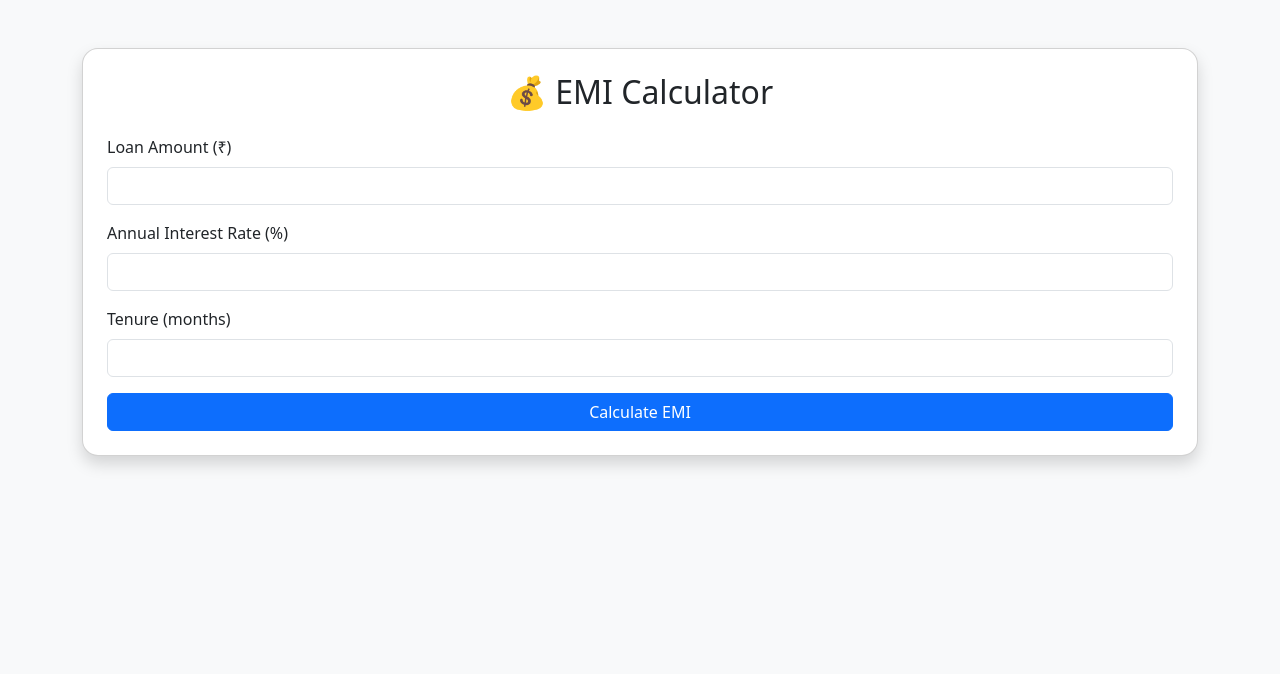
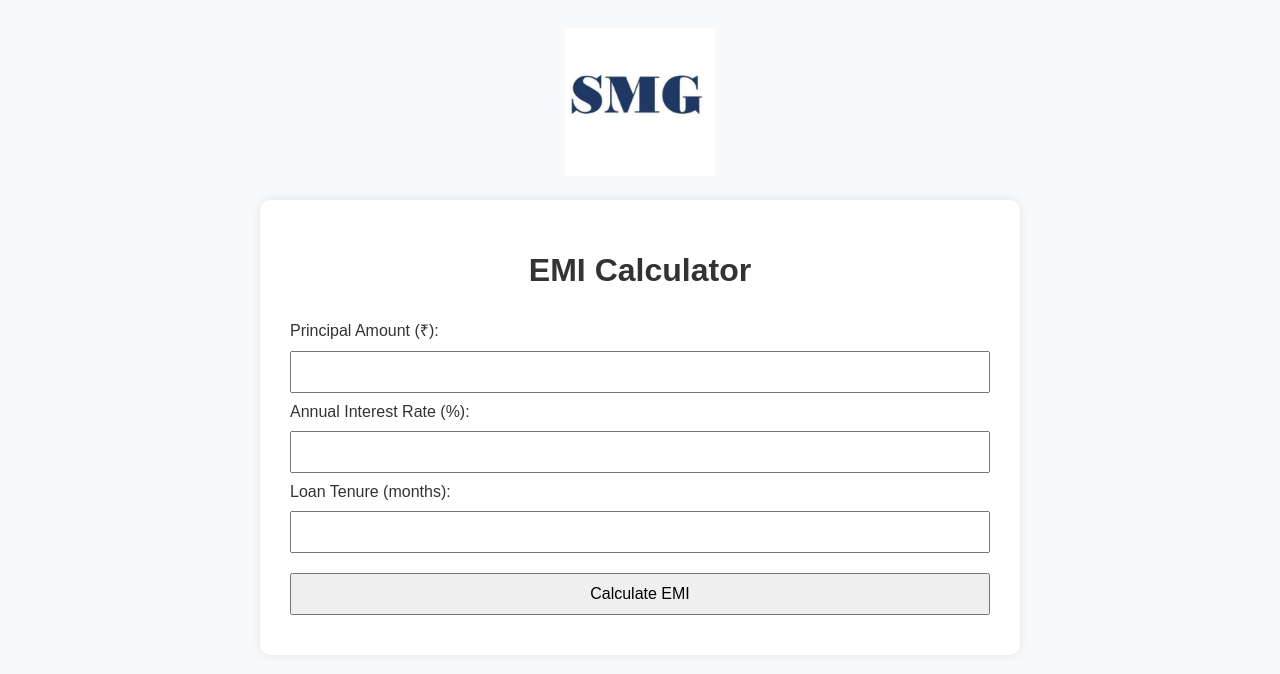
Before and after one commit to RahulLila4/EMI_Calculator, a Flask app: page / in a window 1280 px wide. Shown: the top 674 px of the page. Run offline with Flask 3, Linux system fonts and the light colour scheme.

Commit message:
Added SMG logo to the homepage

```diff
--- a/templates/index.html
+++ b/templates/index.html
@@ -3,71 +3,94 @@
 <head>
     <meta charset="UTF-8">
     <title>EMI Calculator</title>
-    <link href="https://cdn.jsdelivr.net/npm/bootstrap@5.3.3/dist/css/bootstrap.min.css" rel="stylesheet">
+    <script src="https://cdn.jsdelivr.net/npm/chart.js"></script>
+    <style>
+        body {
+            font-family: Arial, sans-serif;
+            padding: 20px;
+            background: #f8f9fa;
+            color: #333;
+        }
+        .container {
+            max-width: 700px;
+            margin: auto;
+            background: white;
+            padding: 30px;
+            border-radius: 10px;
+            box-shadow: 0 0 10px rgba(0,0,0,0.1);
+        }
+        h1 {
+            text-align: center;
+            margin-bottom: 30px;
+        }
+        form {
+            display: flex;
+            flex-direction: column;
+        }
+        input, button {
+            margin: 10px 0;
+            padding: 10px;
+            font-size: 16px;
+        }
+        .result {
+            margin-top: 20px;
+            background: #e9ecef;
+            padding: 20px;
+            border-radius: 8px;
+        }
+        canvas {
+            margin-top: 30px;
+        }
+    </style>
 </head>
-<body class="bg-light">
+<body>
+    <!-- ✅ SMG Logo -->
+    <div style="text-align:center; margin-bottom: 20px;">
+        <img src="{{ url_for('static', filename='smg_logo.png') }}" alt="SMG Logo" width="150">
+    </div>
 
-<div class="container mt-5">
-    <div class="card shadow p-4 rounded-4">
-        <h2 class="text-center mb-4">💰 EMI Calculator</h2>
+    <div class="container">
+        <h1>EMI Calculator</h1>
         <form method="POST">
-            <div class="mb-3">
-                <label for="principal" class="form-label">Loan Amount (₹)</label>
-                <input type="number" step="0.01" class="form-control" id="principal" name="principal" required>
-            </div>
-            <div class="mb-3">
-                <label for="rate" class="form-label">Annual Interest Rate (%)</label>
-                <input type="number" step="0.01" class="form-control" id="rate" name="rate" required>
-            </div>
-            <div class="mb-3">
-                <label for="tenure" class="form-label">Tenure (months)</label>
-                <input type="number" class="form-control" id="tenure" name="tenure" required>
-            </div>
-            <button type="submit" class="btn btn-primary w-100">Calculate EMI</button>
+            <label for="principal">Principal Amount (₹):</label>
+            <input type="number" name="principal" required>
+
+            <label for="rate">Annual Interest Rate (%):</label>
+            <input type="number" step="0.01" name="rate" required>
+
+            <label for="tenure">Loan Tenure (months):</label>
+            <input type="number" name="tenure" required>
+
+            <button type="submit">Calculate EMI</button>
         </form>
 
         {% if emi %}
-        <div class="mt-4">
-            <h5>📊 EMI Results</h5>
-            <ul class="list-group">
-                <li class="list-group-item">Monthly EMI: ₹{{ '%.2f'|format(emi) }}</li>
-                <li class="list-group-item">Total Payment: ₹{{ '%.2f'|format(total_payment) }}</li>
-                <li class="list-group-item">Total Interest: ₹{{ '%.2f'|format(total_interest) }}</li>
-            </ul>
+        <div class="result">
+            <p><strong>Monthly EMI:</strong> ₹{{ emi | round(2) }}</p>
+            <p><strong>Total Payment:</strong> ₹{{ total_payment | round(2) }}</p>
+            <p><strong>Total Interest:</strong> ₹{{ total_interest | round(2) }}</p>
         </div>
 
-        <canvas id="emiLineChart" class="mt-4"></canvas>
-        {% endif %}
-    </div>
-</div>
-
-<script src="https://cdn.jsdelivr.net/npm/chart.js"></script>
+        <!-- Line Chart for EMI Breakdown -->
+        <canvas id="emiChart"></canvas>
         <script>
-    {% if emi %}
-    const months = [...Array({{ tenure }}).keys()].map(i => i + 1);
-    const interestData = {{ interest_list | tojson }};
-    const principalData = {{ principal_list | tojson }};
-
-    new Chart(document.getElementById('emiLineChart'), {
+            const ctx = document.getElementById('emiChart').getContext('2d');
+            const chart = new Chart(ctx, {
                 type: 'line',
                 data: {
-            labels: months,
+                    labels: Array.from({length: {{ tenure }}}, (_, i) => i + 1),
                     datasets: [
                         {
-                    label: 'Interest Component',
-                    data: interestData,
-                    borderColor: '#dc3545',
-                    backgroundColor: 'rgba(220, 53, 69, 0.2)',
-                    fill: true,
-                    tension: 0.4
+                            label: 'Principal Component',
+                            data: {{ principal_list | safe }},
+                            borderColor: 'green',
+                            fill: false
                         },
                         {
-                    label: 'Principal Component',
-                    data: principalData,
-                    borderColor: '#0d6efd',
-                    backgroundColor: 'rgba(13, 110, 253, 0.2)',
-                    fill: true,
-                    tension: 0.4
+                            label: 'Interest Component',
+                            data: {{ interest_list | safe }},
+                            borderColor: 'red',
+                            fill: false
                         }
                     ]
                 },
@@ -76,10 +99,7 @@
                     plugins: {
                         title: {
                             display: true,
-                    text: 'EMI Breakdown Over Time (Monthly)'
-                },
-                legend: {
-                    position: 'bottom'
+                            text: 'EMI Breakdown Over Time'
                         }
                     },
                     scales: {
@@ -98,8 +118,8 @@
                     }
                 }
             });
+        </script>
         {% endif %}
-</script>
-
+    </div>
 </body>
 </html>
```
Also changed, not shown: static/smg_logo.png (added). Lines whose indentation alone changed are shown as unchanged.
